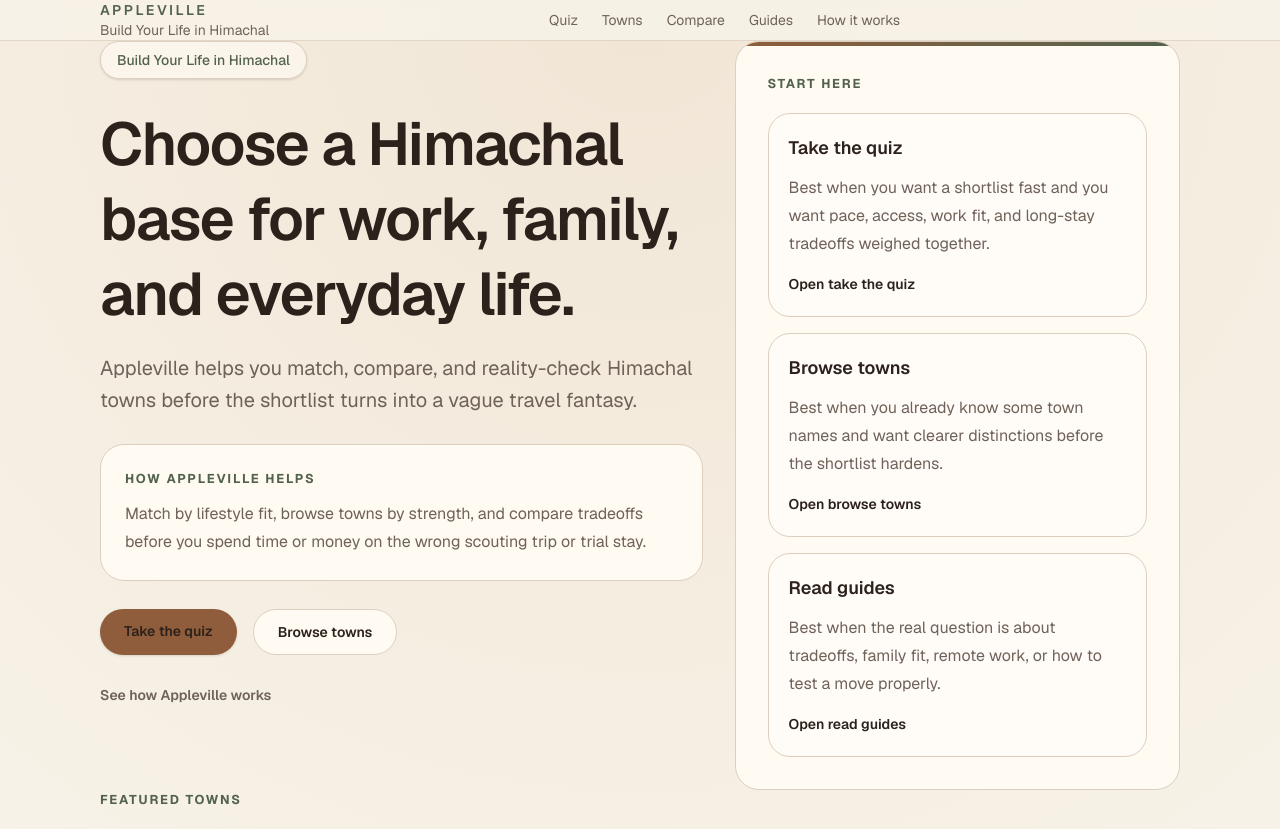
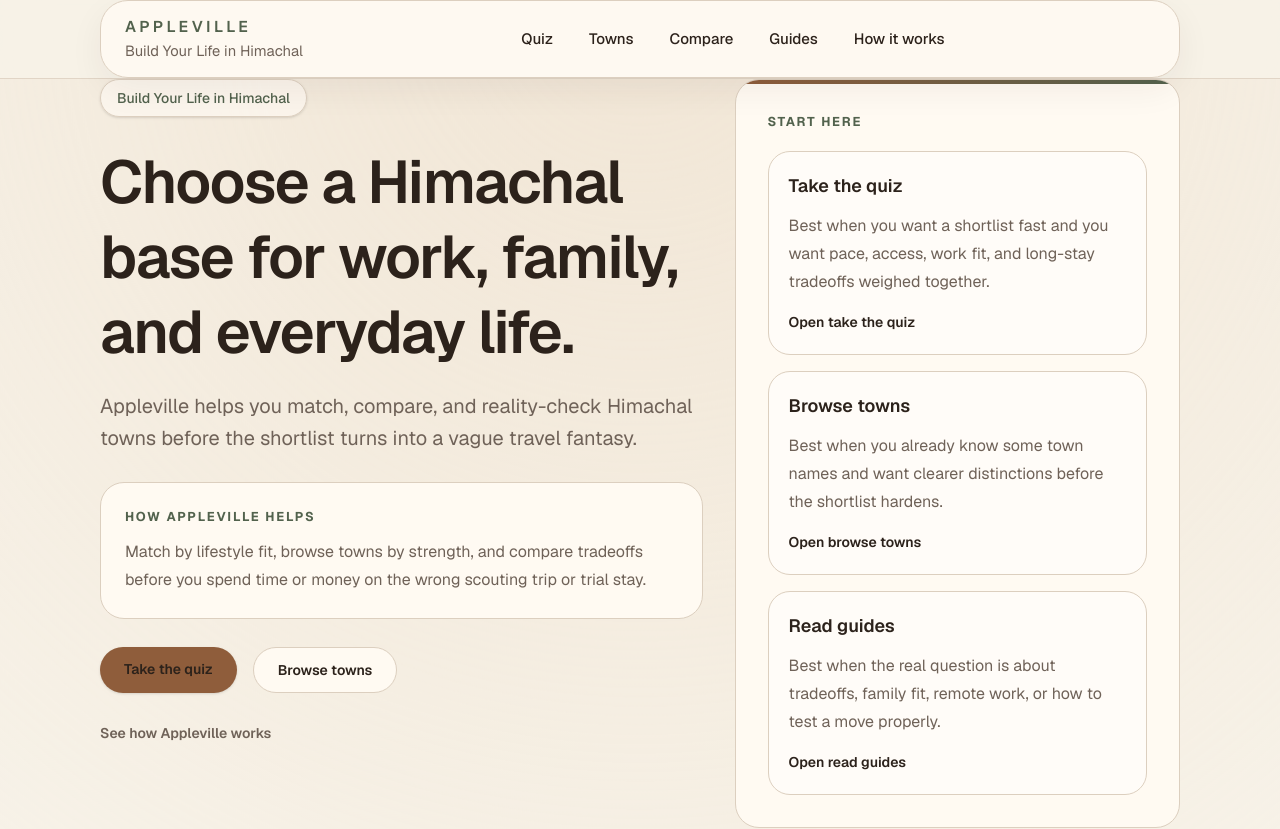
Before and after one commit to andy0056/appleville, a Next.js app: page / in a window 1280 px wide. Shown: the top 829 px of the page. Built offline with nearby package versions, Linux system fonts and the light colour scheme.

Commit message:
feat: strengthen site navigation

```diff
--- a/src/app/layout.tsx
+++ b/src/app/layout.tsx
@@ -45,7 +45,7 @@
       <body className={`${geistSans.variable} ${geistMono.variable} antialiased`}>
         <div className="page-shell">
           <SiteHeader />
-          <div className="min-h-[calc(100vh-64px)]">{children}</div>
+          <div className="min-h-[calc(100vh-92px)] md:min-h-[calc(100vh-104px)]">{children}</div>
           <SiteFooter />
         </div>
       </body>
--- a/src/components/site-header.tsx
+++ b/src/components/site-header.tsx
@@ -21,22 +21,34 @@
   const [menuOpen, setMenuOpen] = useState(false);
   const showQuizButton = pathname !== "/";
 
+  function isActiveLink(href: string) {
+    return pathname === href || pathname.startsWith(`${href}/`);
+  }
+
   return (
-    <header className="relative border-b border-[var(--line)]/80 bg-[rgba(247,242,232,0.85)] backdrop-blur-sm">
-      <div className="container-app flex items-center justify-between py-4">
-        <Link href="/" className="flex flex-col" onClick={() => setMenuOpen(false)}>
-          <span className="text-sm font-semibold tracking-[0.18em] text-[var(--forest)] uppercase">
+    <header className="sticky top-0 z-50 border-b border-[var(--line)]/80 bg-[rgba(247,242,232,0.92)] backdrop-blur-xl">
+      <div className="container-app py-3 md:py-4">
+        <div className="flex items-center justify-between gap-3 rounded-[28px] border border-[var(--line)] bg-[rgba(255,250,242,0.88)] px-4 py-3 shadow-[0_12px_34px_rgba(44,34,27,0.06)] md:px-5 md:py-3.5 lg:px-6">
+        <Link href="/" className="flex flex-col pr-2" onClick={() => setMenuOpen(false)}>
+          <span className="text-[0.98rem] font-semibold tracking-[0.22em] text-[var(--forest)] uppercase">
             Appleville
           </span>
-          <span className="text-sm text-[var(--muted)]">Build Your Life in Himachal</span>
+          <span className="text-[0.92rem] leading-6 text-[var(--muted)]">
+            Build Your Life in Himachal
+          </span>
         </Link>
 
-        <nav className="hidden gap-6 text-sm text-[var(--muted)] md:flex">
+        <nav className="hidden items-center gap-1 lg:flex">
           {navLinks.map((link) => (
             <Link
               key={link.href}
               href={link.href}
-              className={pathname === link.href ? "text-[var(--foreground)]" : "secondary-link"}
+              aria-current={isActiveLink(link.href) ? "page" : undefined}
+              className={`inline-flex min-h-11 items-center rounded-full px-4 py-2 text-[15px] font-medium transition ${
+                isActiveLink(link.href)
+                  ? "bg-[var(--accent-soft)] text-[var(--foreground)] shadow-[inset_0_0_0_1px_rgba(143,93,59,0.14)]"
+                  : "text-[var(--muted)] hover:bg-[rgba(255,255,255,0.58)] hover:text-[var(--foreground)]"
+              }`}
             >
               {link.label}
             </Link>
@@ -47,7 +59,7 @@
           {showQuizButton ? (
             <Link
               href="/quiz"
-              className="hidden rounded-full bg-[var(--accent)] px-4 py-2 text-sm font-medium text-white transition hover:opacity-90 md:inline-flex"
+              className="hidden min-h-11 items-center rounded-full bg-[var(--accent)] px-5 py-2.5 text-[15px] font-semibold text-white transition hover:opacity-90 lg:inline-flex"
             >
               Take the quiz
             </Link>
@@ -56,17 +68,18 @@
           <button
             type="button"
             onClick={() => setMenuOpen((current) => !current)}
-            className="inline-flex rounded-full border border-[var(--line)] bg-[var(--card)] px-4 py-2 text-sm font-medium text-[var(--foreground)] md:hidden"
+            className="inline-flex min-h-11 items-center rounded-full border border-[var(--line)] bg-[var(--card)] px-4 py-2.5 text-[15px] font-semibold text-[var(--foreground)] shadow-[0_8px_20px_rgba(44,34,27,0.05)] lg:hidden"
             aria-expanded={menuOpen}
             aria-controls="mobile-site-menu"
           >
             {menuOpen ? "Close" : "Menu"}
           </button>
         </div>
+        </div>
       </div>
 
       {menuOpen ? (
-        <div className="md:hidden">
+        <div className="lg:hidden">
           <div
             className="fixed inset-0 z-40 bg-[rgba(44,34,27,0.18)]"
             onClick={() => setMenuOpen(false)}
@@ -74,28 +87,33 @@
           />
           <div
             id="mobile-site-menu"
-            className="absolute inset-x-0 top-full z-50 border-t border-[var(--line)] bg-[var(--card)] shadow-[0_24px_60px_rgba(44,34,27,0.12)]"
+            className="absolute inset-x-0 top-full z-50 px-4 pb-4"
           >
-            <div className="container-app space-y-6 py-6">
+            <div className="mx-auto w-full max-w-[1120px] rounded-[28px] border border-[var(--line)] bg-[var(--card)] p-4 shadow-[0_24px_60px_rgba(44,34,27,0.12)]">
               <div className="grid gap-3 text-base">
                 {navLinks.map((link) => (
                   <Link
                     key={link.href}
                     href={link.href}
                     onClick={() => setMenuOpen(false)}
-                    className="rounded-2xl border border-[var(--line)] bg-[rgba(255,255,255,0.45)] px-4 py-3"
+                    aria-current={isActiveLink(link.href) ? "page" : undefined}
+                    className={`rounded-2xl border px-4 py-3.5 text-[15px] font-medium transition ${
+                      isActiveLink(link.href)
+                        ? "border-[rgba(143,93,59,0.2)] bg-[var(--accent-soft)] text-[var(--foreground)]"
+                        : "border-[var(--line)] bg-[rgba(255,255,255,0.45)] text-[var(--foreground)]"
+                    }`}
                   >
                     {link.label}
                   </Link>
                 ))}
               </div>
 
-              <div className="grid gap-3">
+              <div className="mt-5 grid gap-3">
                 {showQuizButton ? (
                   <Link
                     href="/quiz"
                     onClick={() => setMenuOpen(false)}
-                    className="rounded-full bg-[var(--accent)] px-5 py-3 text-center text-sm font-semibold text-white"
+                    className="rounded-full bg-[var(--accent)] px-5 py-3.5 text-center text-[15px] font-semibold text-white"
                   >
                     Take the quiz
                   </Link>
@@ -106,7 +124,7 @@
                     key={link.href}
                     href={link.href}
                     onClick={() => setMenuOpen(false)}
-                    className="secondary-link text-sm"
+                    className="secondary-link px-1 text-sm font-medium"
                   >
                     {link.label}
                   </Link>
```
